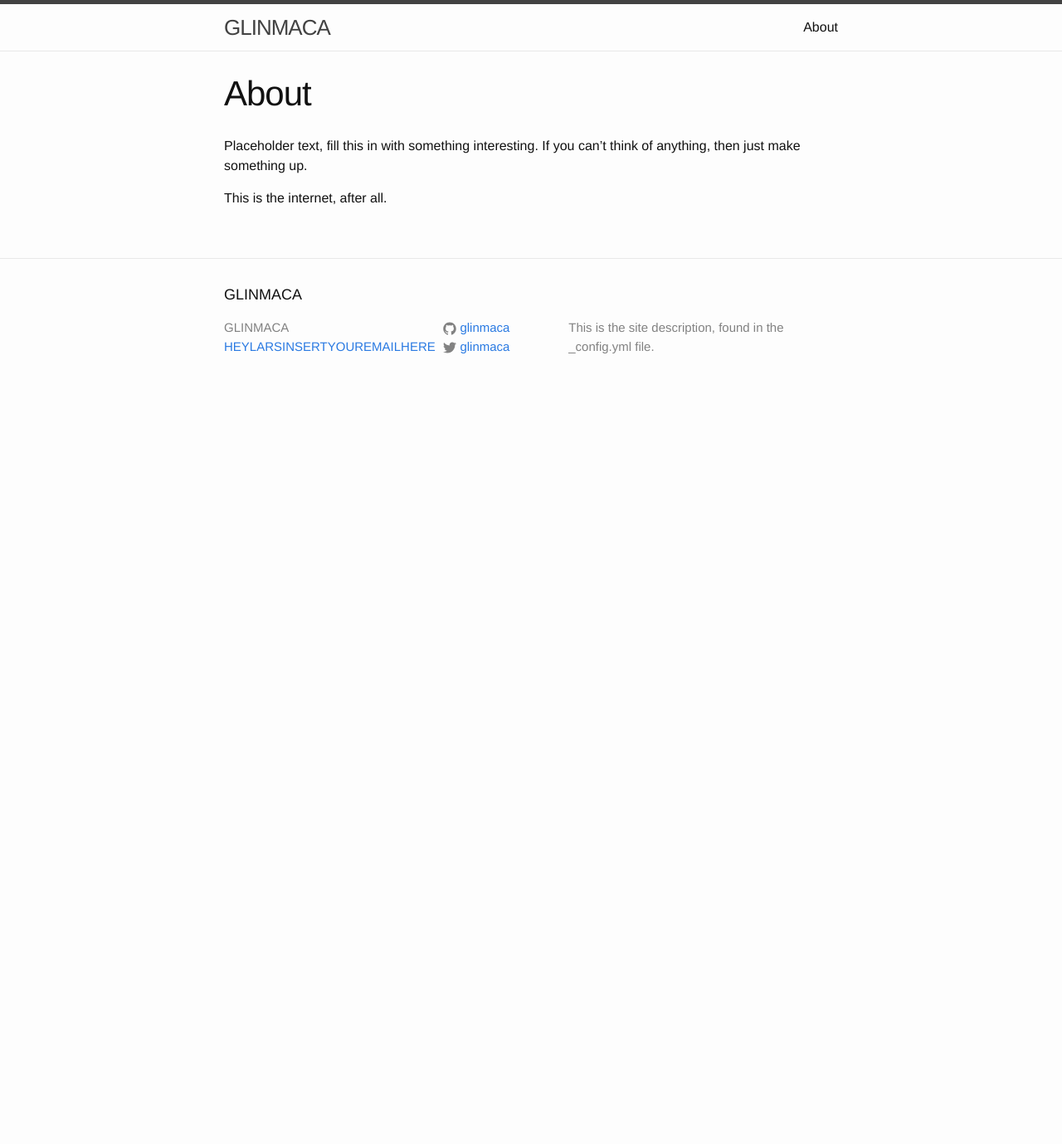
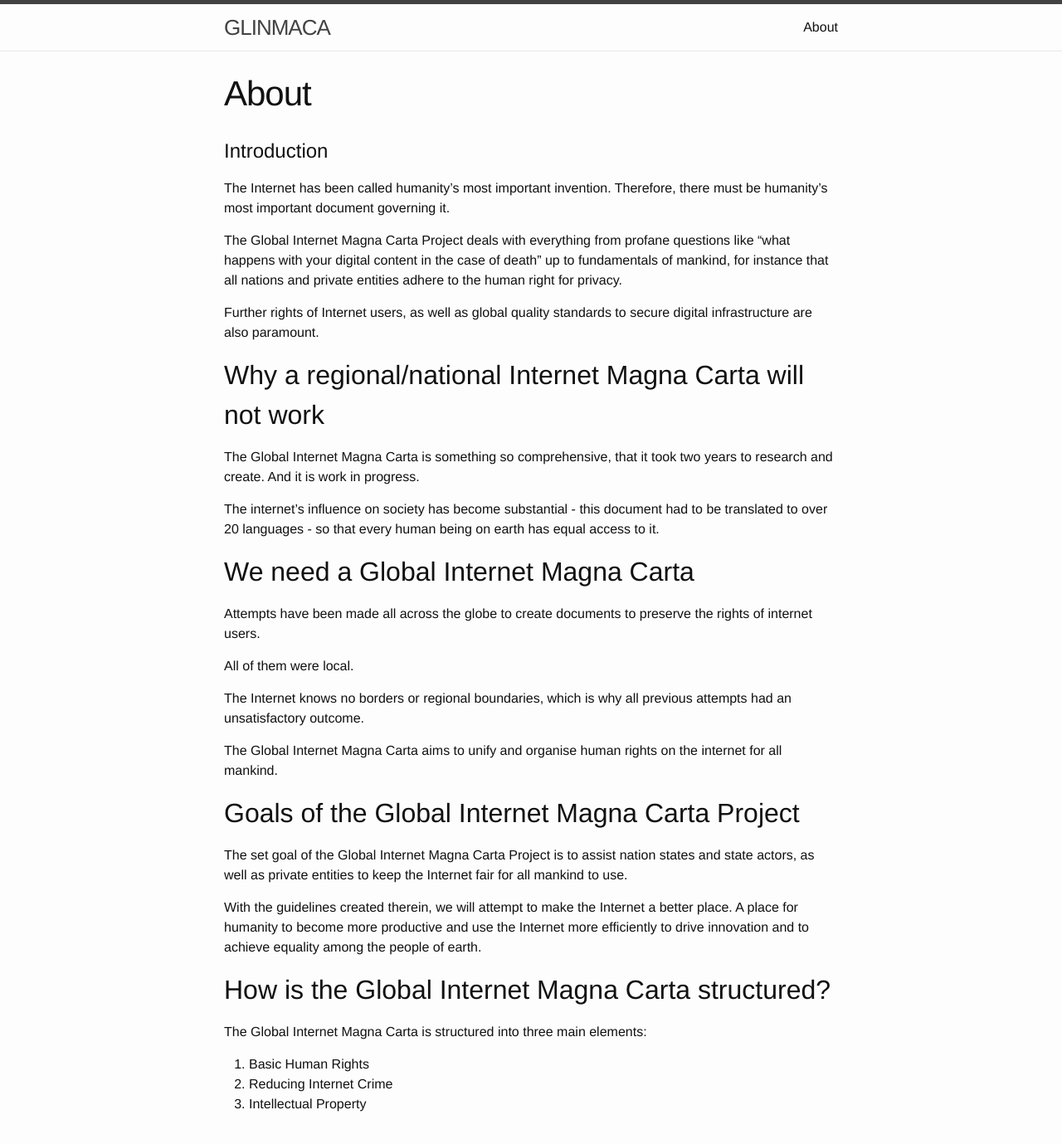
Before and after one commit to GLINMACA/glinmaca.github.io, a Jekyll site: the page built from about.md, in a window 1280 px wide and 1400 px high. Shown: the top 1379 px of the window at 83% size. Built offline with Jekyll 4.4.1, drawn with Linux system fonts in a browser that asks for light colours.

Commit message:
Inserted Content to the English About (Home-)Page

```diff
--- a/about.md
+++ b/about.md
@@ -4,6 +4,39 @@ title: About
 permalink: /about/
 ---
 
-Placeholder text, fill this in with something interesting. If you can't think of anything, then just make something up.
+# Introduction
 
-This is the internet, after all.
+The Internet has been called humanity’s most important invention. Therefore, there must be humanity’s most important document governing it.
+
+The Global Internet Magna Carta Project deals with everything from profane questions like “what happens with your digital content in the case of death” up to fundamentals of mankind, for instance that all nations and private entities adhere to the human right for privacy.
+
+Further rights of Internet users, as well as global quality standards to secure digital infrastructure are also paramount.
+
+##Why a regional/national Internet Magna Carta will not work
+The Global Internet Magna Carta is something so comprehensive, that it took two years to research and create. And it is work in progress.
+
+The internet’s influence on society has become substantial - this document had to be translated to over 20 languages - so that every human being on earth has equal access to it.
+
+## We need a Global Internet Magna Carta
+
+Attempts have been made all across the globe to create documents to preserve the rights of internet users.
+
+All of them were local.
+
+The Internet knows no borders or regional boundaries, which is why all previous attempts had an unsatisfactory outcome.
+
+The Global Internet Magna Carta aims to unify and organise human rights on the internet for all mankind.
+
+## Goals of the Global Internet Magna Carta Project
+
+The set goal of the Global Internet Magna Carta Project is to assist nation states and state actors, as well as private entities to keep the Internet fair for all mankind to use.
+
+With the guidelines created therein, we will attempt to make the Internet a better place. A place for humanity to become more productive and use the Internet more efficiently to drive innovation and to achieve equality among the people of earth.
+
+## How is the Global Internet Magna Carta structured?
+
+The Global Internet Magna Carta is structured into three main elements:
+
+1. Basic Human Rights
+2. Reducing Internet Crime
+3. Intellectual Property
```
